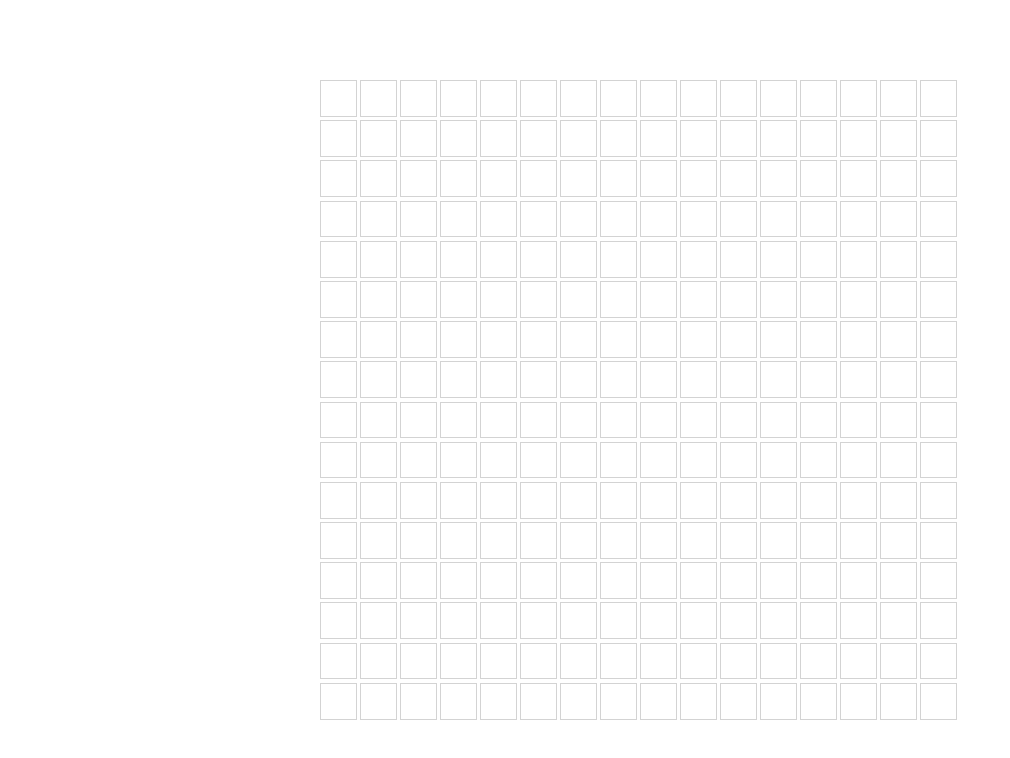
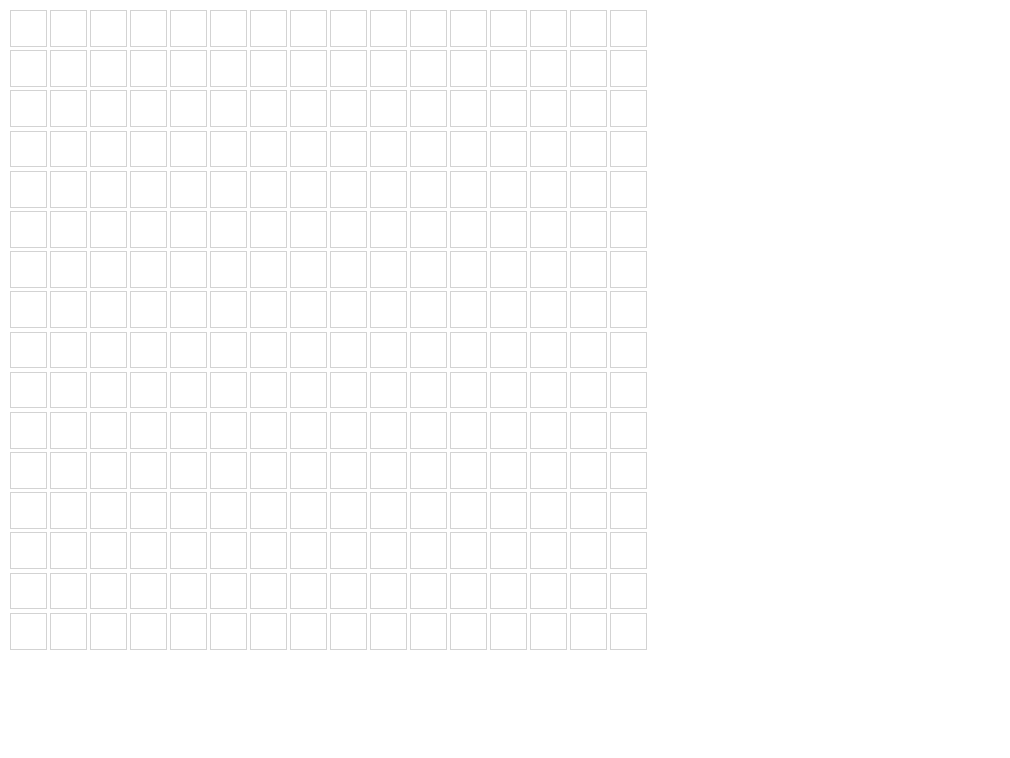
Before and after one commit to Rajanikanth0/Etch-a-Sketch, a plain HTML site: page index.html in a window 1280 px wide. Shown: the whole page, without its empty margins (0-1010 px from the left). Drawn offline with Linux system fonts and the light colour scheme.

Commit message:
fix: Flex to normal flow of the body

```diff
--- a/style/design.css
+++ b/style/design.css
@@ -4,11 +4,7 @@
 }
 
 body {
-  height: 100vh;
-
-  display: flex;
-  justify-content: center;
-  align-items: center;
+  margin: 10px;
 }
 
 #container {
```
